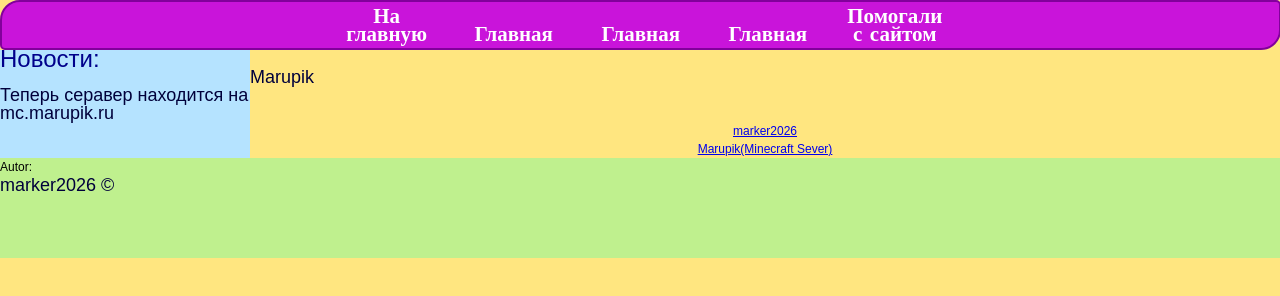
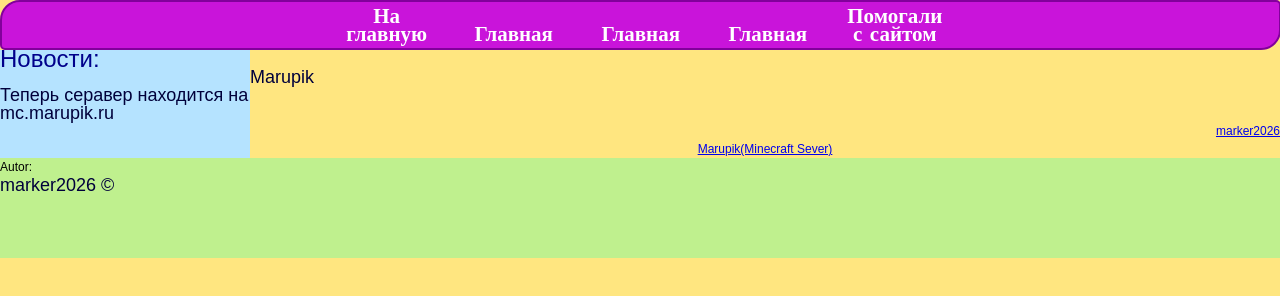
Before and after one commit to mishakTurbo2000/mishakTurbo2000.github.io, a plain HTML site: page help_with_site.html in a window 1280 px wide. Drawn offline with Linux system fonts and the light colour scheme.

Commit message:
Add files via upload

```diff
--- a/css/style.css
+++ b/css/style.css
@@ -115,6 +115,12 @@ a.expand {
 a.expand:hover {
 	height: 500px;
 }
+
+.help_with_site {
+	text-align: right;
+	align-self: start;
+}
+
 /* End of of styles for the demo */
 .wrapper {
 	width: 100%;
--- a/help_with_site.html
+++ b/help_with_site.html
@@ -27,7 +27,7 @@
 				<div class="container">
 					<br><p>Marupik</p><br><br>
 					<p><ul>
-                        <li><a href="vk.com/marker2026">marker2026</li>
+                        <li class="help_with_site"><a href="vk.com/marker2026">marker2026</li>
                         <li><a href="http://www.marupik.ru">Marupik(Minecraft Sever)</a></li>
                     </ul></p>
 				</div>
```
Also changed, not shown: index.html (+3 -3 lines).
